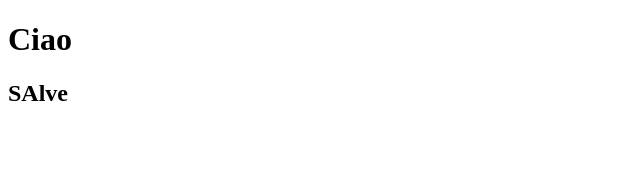
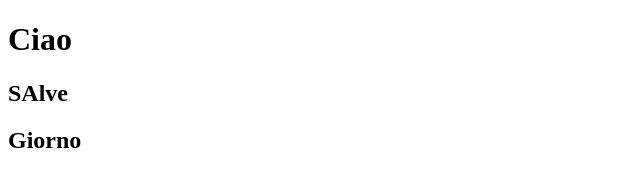
Before and after one commit to AndreaGallini/prova-git, a plain HTML site: page index.html in a window 1280 px wide. Shown: the full height of the page, 0-640 px from the left. Drawn offline with Linux system fonts and the light colour scheme.

Commit message:
Aggiungi h2

```diff
--- a/index.html
+++ b/index.html
@@ -9,5 +9,6 @@
 <body>
     <h1>Ciao</h1>
     <h2>SAlve</h2>
+    <h2>Giorno</h2>
 </body>
 </html>
```
